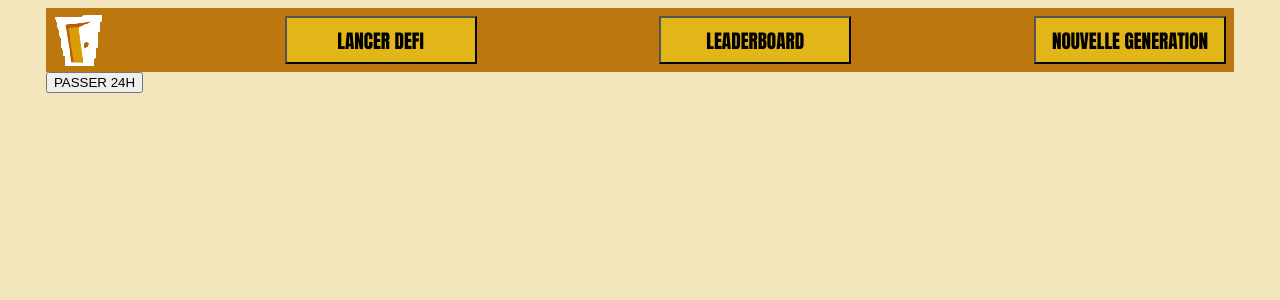
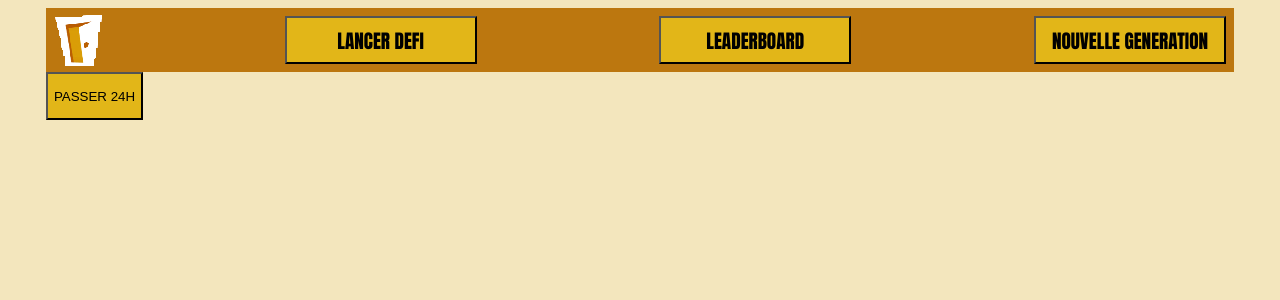
Before and after one commit to fraxi0n/Larcin-chall, a React (Create React App) app in the folder client/: page /mapgen in a window 1280 px wide. Shown: the top 300 px of the page. Built offline with nearby package versions, Linux system fonts and the light colour scheme.

Commit message:
client stable

```diff
--- a/client/src/component/pages/Leaderboard.tsx
+++ b/client/src/component/pages/Leaderboard.tsx
@@ -2,6 +2,8 @@ import React, { useEffect, useState } from 'react';
 import Navbar from '../Navbar';
 import '../../App.css';
 import { Link } from 'react-router-dom';
+
+
 
 
 type Row
@@ -49,7 +51,7 @@ const Leaderboard = () => {
 
     if (mapID) {
 
-      fetch(apiRoute + 'leaderboard?MapID=' + mapID)
+      fetch(apiRoute + scoreRoute + 'leaderboard?MapID=' + mapID)
         .then(response => {
           console.log(response)
           return response.json() // Convert response to JSON
@@ -81,18 +83,12 @@ const Leaderboard = () => {
         if (top <= 25) {
           arrondi = 5
         } else {
-          arrondi = 10
+          arrondi = 5
+          //10?
         }
 
-      // const a = top % arrondi
-      // console.log(a, top)
-
       return top - top % arrondi + arrondi + "%"
-
-
     }
-
-
 
     if (table.length && !table[0].position) {
       const newTable: Row[] = []
@@ -107,15 +103,9 @@ const Leaderboard = () => {
           position: i + 1,
           top: calculateTop(i + 1)
         }
-
-
       }
       console.log(table)
-
       setTable(newTable)
-
-
-
 
     }
   }
@@ -126,7 +116,7 @@ const Leaderboard = () => {
 
   useEffect((
   ) => {
-    fetch(apiRoute + mapRoute + 'mapFromIndex?numMap=' + mapFetchedID)
+    fetch(apiRoute + mapRoute + 'map_from_index?numMap=' + mapFetchedID)
       .then(response => {
         console.log("404", response)
         if (response.status === 400) {
--- a/client/src/component/pages/MapGen.tsx
+++ b/client/src/component/pages/MapGen.tsx
@@ -3,15 +3,15 @@ import Navbar from '../Navbar';
 import '../../App.css';
 import axios from 'axios';
 
+
+const urlAPI = 'http://127.0.0.1:8000/api/v0/';
 const mapRoute = "maps/"
-
 
 
 const MapGen = () => {
 
 
 
-    const urlAPI = 'http://127.0.0.1:8000/';
 
     const newGen = () => {
 
@@ -33,21 +33,15 @@ const MapGen = () => {
 
         <div className='app'>
 
-            <header className="App-header">
-
             <Navbar></Navbar>
 
-
             <button
-                    style={{ margin: "auto" }}
+                className='button'
+                style={{ alignSelf: "center" }}
                 onClick={() => { newGen() }}
             >
-
                 PASSER 24H
-
             </button>
-
-            </header>
 
         </div>
 
```
Also changed, not shown: 1 other file (tests, documents, lock files or other folders). Lines whose indentation alone changed are shown as unchanged.
